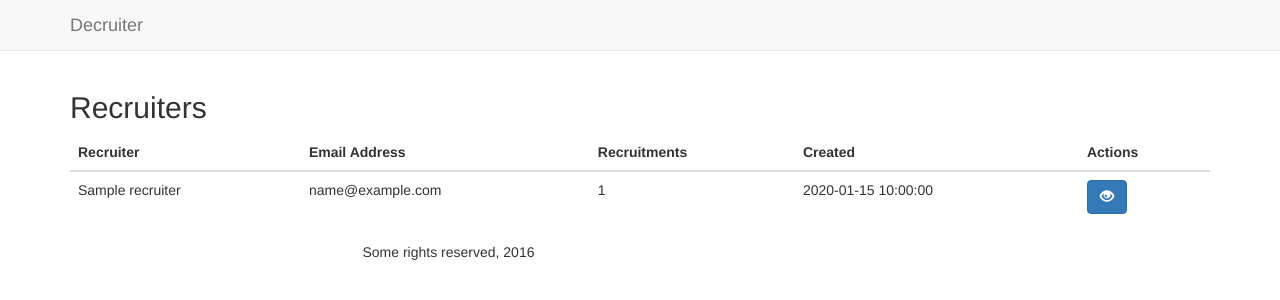
After one commit to klenwell/decruiter, a Flask app: template app-engine/templates/recruiters/index.html in a window 1280 px wide. The commit adds this page. Shown: the top 300 px of the page. Run offline with Flask 2, Linux system fonts and the light colour scheme; the template is opened without the code that fills it: most values are stand-ins (such as "Sample title", 1, 10 or a date in 2020); some libraries are stand-ins or nearby versions.

Commit message:
Adds recruiter controller with index and show views.

```diff
--- a/app-engine/models/recruiter.py
+++ b/app-engine/models/recruiter.py
@@ -44,3 +44,8 @@ class Recruiter(ndb.Model):
     @staticmethod
     def get_by_email(email):
         return Recruiter.query(Recruiter.email == email).get()
+
+    @staticmethod
+    def s_recently_created(**options):
+        limit = options.get('limit', 25)
+        return Recruiter.query().order(-Recruiter.created_at).fetch(limit)
--- a/app-engine/templates/layouts/base.html
+++ b/app-engine/templates/layouts/base.html
@@ -14,9 +14,7 @@
           href="https://maxcdn.bootstrapcdn.com/bootstrap/3.3.4/css/bootstrap.min.css" />
     <link rel="stylesheet"
           href="https://ajax.googleapis.com/ajax/libs/jqueryui/1.11.4/themes/smoothness/jquery-ui.css">
-    <link rel="stylesheet" href="/assets/stylesheets/bootstrap-layout.css" />
-    <link rel="stylesheet" href="/assets/stylesheets/theme.css" />
-    <link rel="stylesheet" href="/assets/fontello/css/fontello.css" />
+    <link rel="stylesheet" href="/assets/stylesheets/application.css" />
 
     <!-- Fonts -->
 
--- /dev/null
+++ b/app-engine/templates/recruiters/index.html
@@ -0,0 +1,53 @@
+{% extends 'layouts/base.html' %}
+
+{% block title %}Recruiters{% endblock %}
+
+{% block append_head %}
+  <!-- <link rel="stylesheet" href="/assets/stylesheets/forecasts.css"> -->
+{% endblock %}
+
+
+{% block content %}
+<div class="recruiters index">
+
+  <h2>Recruiters</h2>
+
+  {# Table #}
+  <table class="table">
+    <thead>
+      <tr>
+        <th>Recruiter</th>
+        <th>Email Address</th>
+        <th>Recruitments</th>
+        <th>Created</th>
+        <th>Actions</th>
+      </tr>
+    </thead>
+
+    <tbody>
+      {% if not recruiters: %}
+      <tr>
+        <td class="text-center" colspan="6">No recruiters found.</td>
+      </tr>
+      {% else: %}
+        {% for recruiter in recruiters: %}
+        <tr id='{{ recruiter.public_id }}'>
+          <td>{{ recruiter.name }}</td>
+          <td>{{ recruiter.email }}</td>
+          <td>{{ recruiter.email_count }}</td>
+          <td>{{ at(recruiter.created_at) }}</td>
+          <td>
+            <a class="btn btn-primary"
+               href="/admin/recruiter/{{ recruiter.public_id }}/">
+              <span class="glyphicon glyphicon-eye-open" aria-hidden="true"></span>
+            </a>
+          </td>
+        </tr>
+        {% endfor %}
+      {% endif %}
+    </tbody>
+  </table>
+  {# End Table #}
+
+</div>
+{% endblock %}
```
Also changed, not shown: app-engine/app.yaml (+12 -1 lines), app-engine/controllers/recruiters.py (added, +23 -0 lines), app-engine/templates/recruiters/show.html (added, +18 -0 lines).
